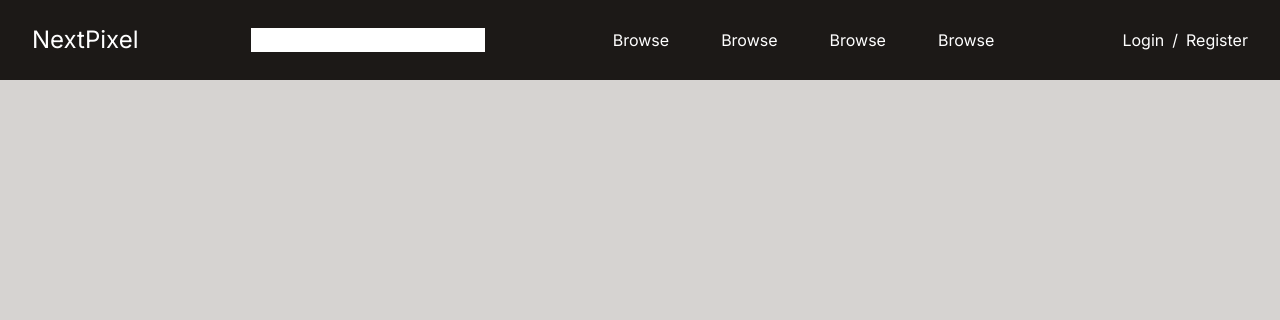
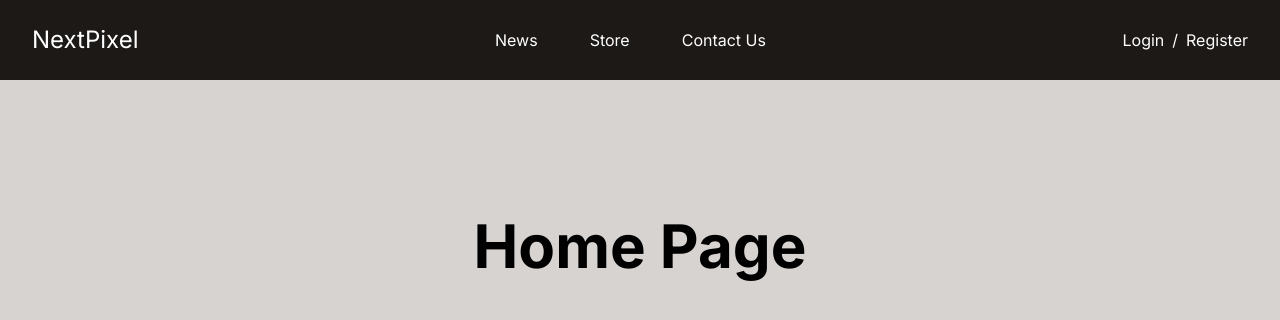
Before and after one commit to MSDoshev/NextPixel-Store, a Next.js app: page / in a window 1280 px wide. Shown: the top 320 px of the page. Built offline with nearby package versions, Linux system fonts and the light colour scheme.

Commit message:
Added styiling to header and created main pages

```diff
--- a/src/app/browse/page.js
+++ /dev/null
@@ -1,5 +0,0 @@
-export default function BrowsePage(){
-    return <div>
-    <h1>Browse Page</h1>
-    </div>
-}
--- /dev/null
+++ b/src/app/contact/page.js
@@ -0,0 +1,9 @@
+export default function ContactPage() {
+  return (
+    <div>
+      <h1 className="flex flex-col justify-center items-center pt-24 font-bold text-6xl">
+        Contacts
+      </h1>
+    </div>
+  );
+}
--- /dev/null
+++ b/src/app/news/page.js
@@ -0,0 +1,9 @@
+export default function NewsPage() {
+  return (
+    <div>
+      <h1 className="flex justify-center items-center pt-24 font-bold text-6xl">
+        Pixel <span className="text-sky-500">News</span>
+      </h1>
+    </div>
+  );
+}
--- a/src/app/page.js
+++ b/src/app/page.js
@@ -1,9 +1,10 @@
-import Image from "next/image";
 
 export default function Home() {
   return (
-    <main className="flex min-h-screen flex-col items-center justify-between p-24">
-
-    </main>
+    <div className="flex min-h-screen flex-col items-center justify-between p-24">
+      <h1 className="flex flex-col justify-center items-center pt-10 font-bold text-6xl">
+        Home Page
+      </h1>
+    </div>
   );
 }
--- /dev/null
+++ b/src/app/store/page.js
@@ -0,0 +1,9 @@
+export default function BrowsePage() {
+  return (
+    <div>
+      <h1 className="flex flex-col justify-center items-center pt-24 font-bold text-6xl">
+        Pixel Store
+      </h1>
+    </div>
+  );
+}
--- a/src/components/header/main-header.js
+++ b/src/components/header/main-header.js
@@ -8,42 +8,34 @@ export default function MainHeader() {
           NextPixel
         </Link>
       </div>
-      <div>
+      {/* <div>
         <input type="text" />
-      </div>
+      </div> */}
 
       <nav>
         <ul className="flex flex-row gap-5 items-end">
           <li>
             <Link
-              href="/browse"
+              href="/news"
               className=" p-4 pb-7 border-b-white hover:border-b-2 "
             >
-              Browse
+              News
             </Link>
           </li>
           <li>
             <Link
-              href="/browse"
+              href="/store"
               className=" p-4 pb-7 border-b-white hover:border-b-2"
             >
-              Browse
+              Store
             </Link>
           </li>
           <li>
             <Link
-              href="/browse"
+              href="/contact"
               className=" p-4 pb-7 border-b-white hover:border-b-2"
             >
-              Browse
-            </Link>
-          </li>
-          <li>
-            <Link
-              href="/browse"
-              className=" p-4 pb-7 border-b-white hover:border-b-2"
-            >
-              Browse
+              Contact Us
             </Link>
           </li>
         </ul>
```
